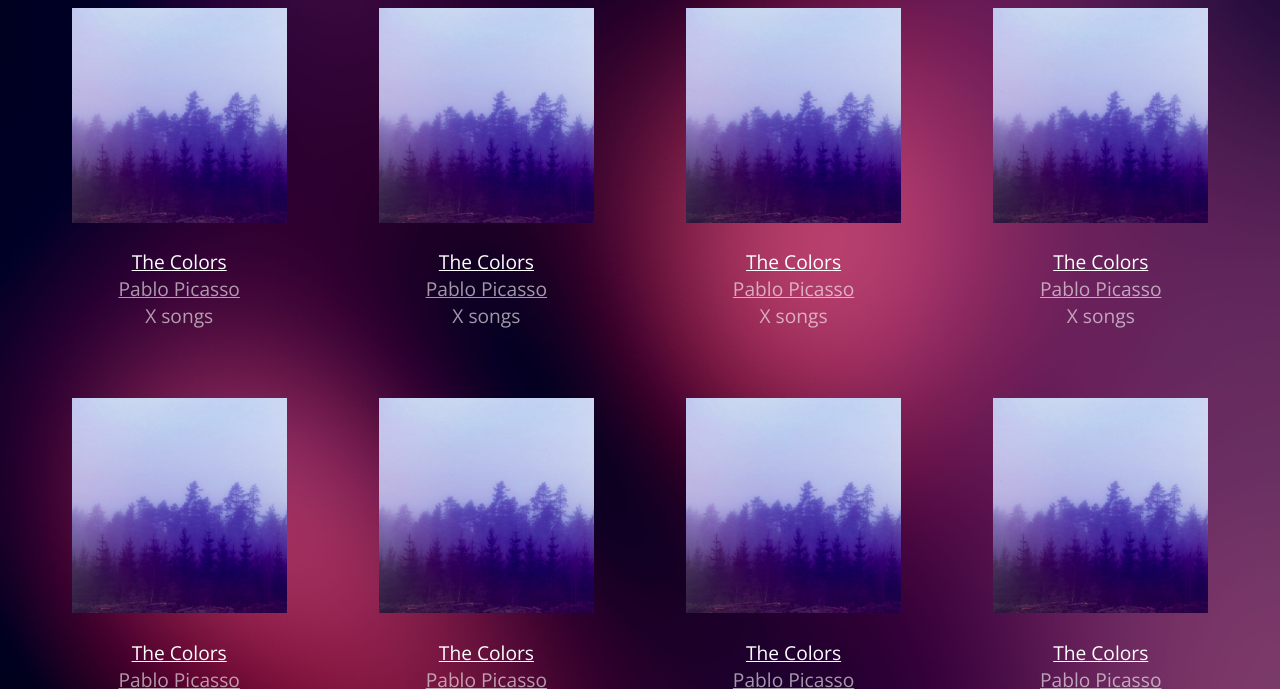
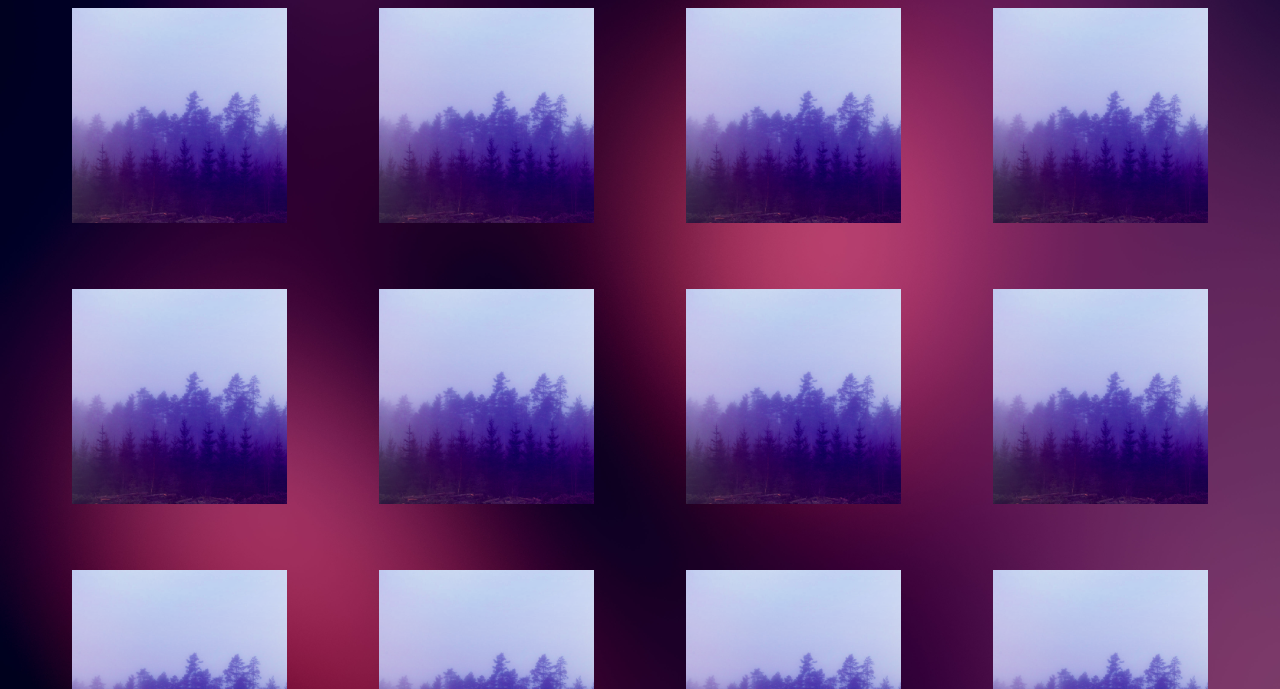
Before and after one commit to bjm8498/bloc-redux, a plain HTML site: page collection.html in a window 1280 px wide. Shown: the part 111-800 px from the top of the page. Drawn offline with nearby package versions, Linux system fonts and the light colour scheme.

Commit message:
Checkpoint 17 completed

```diff
--- a/collection.html
+++ b/collection.html
@@ -22,6 +22,7 @@
             <section class="album-covers container clearfix">
 
             </section>
+            <script src="https://code.jquery.com/jquery-2.1.3.min.js"></script>
             <script src="scripts/collection.js">
             </script>
         </body>
--- a/scripts/collection.js
+++ b/scripts/collection.js
@@ -1,27 +1,26 @@
- var collectionItemTemplate =
+ var buildCollectionItemTemplate = function() {
+     var template =
        '<div class="collection-album-container column fourth">'
      + '  <img src="assets/images/album_covers/01.png"/>'
      + '  <div class="collection-album-info caption">'
-   + '    <p>'
-   + '      <a class="album-name" href="album.html"> The Colors </a>'
-   + '      <br/>'
-   + '      <a href="album.html"> Pablo Picasso </a>'
-   + '      <br/>'
-   + '      X songs'
-   + '      <br/>'
-   + '    </p>'
      + '  </div>'
      + '</div>'
      ;
 
- window.onload = function() {
-     // #1
-     var collectionContainer = document.getElementsByClassName('album-covers')[0];
+
+     return $(template);
+ };
+
+
+ $(window).load(function() {
+
+     var $collectionContainer = $('.album-covers');
      // #2
-     collectionContainer.innerHTML = '';
+     $collectionContainer.empty();
 
      // #3
      for (var i = 0; i < 12; i++) {
-         collectionContainer.innerHTML += collectionItemTemplate;
+         var $newThumbnail = buildCollectionItemTemplate();
+         $collectionContainer.append($newThumbnail);
      }
- }
+ });
```
Also changed, not shown: album.html (+1 -0 lines), scripts/album.js (+14 -12 lines). Lines whose indentation alone changed are shown as unchanged.
